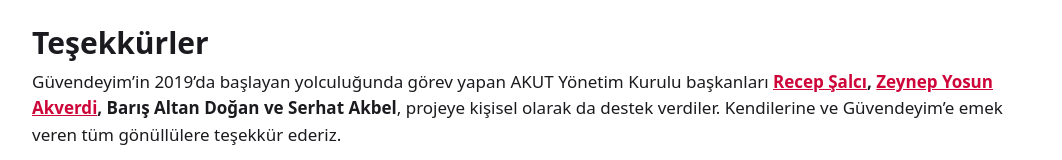
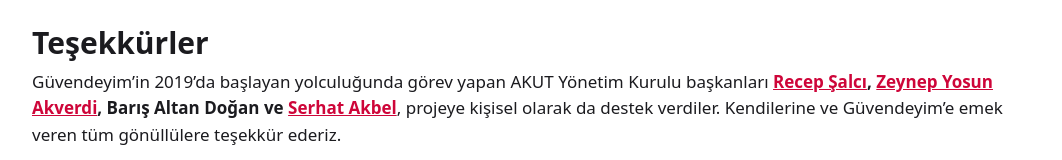
Before and after one commit to guvendeyim/guvendeyim.github.io, a plain HTML site: page hakkinda.html in a window 1280 px wide. Shown: the part 2148-2308 px from the top of the page, without its empty margins (108-1170 px from the left). Drawn offline with Linux system fonts and the light colour scheme.

Commit message:
Hakkında: Serhat Akbel adına A24 haber bağlantısı eklendi
Co-Authored-By: Claude Opus 5.5 <noreply@anthropic.com>

```diff
--- a/hakkinda.html
+++ b/hakkinda.html
@@ -104,7 +104,7 @@
 </div></section>
 <section aria-labelledby="tesekkur-baslik"><div class="ic metin">
   <h2 id="tesekkur-baslik">Teşekkürler</h2>
-  <p>Güvendeyim’in 2019’da başlayan yolculuğunda görev yapan AKUT Yönetim Kurulu başkanları <strong><a href="https://www.hurriyet.com.tr/gundem/akutun-guvendeyim-uygulamasina-depremden-sonra-ilgi-41433594">Recep Şalcı</a>, <a href="https://www.adjustbrand.com/soylesiler/is-dunyasindaki-profesyonellerin-gonullu-olarak-katilimi-cok-onemli/">Zeynep Yosun Akverdi</a>, Barış Altan Doğan ve Serhat Akbel</strong>, projeye kişisel olarak da destek verdiler. Kendilerine ve Güvendeyim’e emek veren tüm gönüllülere teşekkür ederiz.</p>
+  <p>Güvendeyim’in 2019’da başlayan yolculuğunda görev yapan AKUT Yönetim Kurulu başkanları <strong><a href="https://www.hurriyet.com.tr/gundem/akutun-guvendeyim-uygulamasina-depremden-sonra-ilgi-41433594">Recep Şalcı</a>, <a href="https://www.adjustbrand.com/soylesiler/is-dunyasindaki-profesyonellerin-gonullu-olarak-katilimi-cok-onemli/">Zeynep Yosun Akverdi</a>, Barış Altan Doğan ve <a href="https://www.a24.com.tr/akut-guvendeyim-uygulamasi-yenilendi-haberi-40234921h.html">Serhat Akbel</a></strong>, projeye kişisel olarak da destek verdiler. Kendilerine ve Güvendeyim’e emek veren tüm gönüllülere teşekkür ederiz.</p>
   <p>Buluşma noktası önerilerinin açık coğrafi verilerini sağlayan <a href="https://www.openstreetmap.org/copyright">OpenStreetMap katkıcılarına</a> da teşekkür ederiz.</p>
 </div></section>
 <section class="gri"><div class="ic"><div class="izgara">
```
